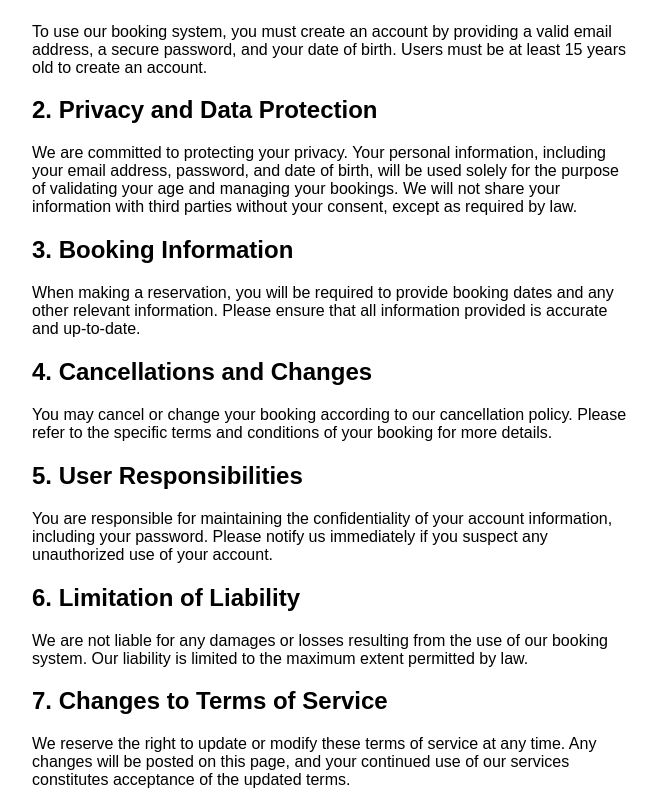
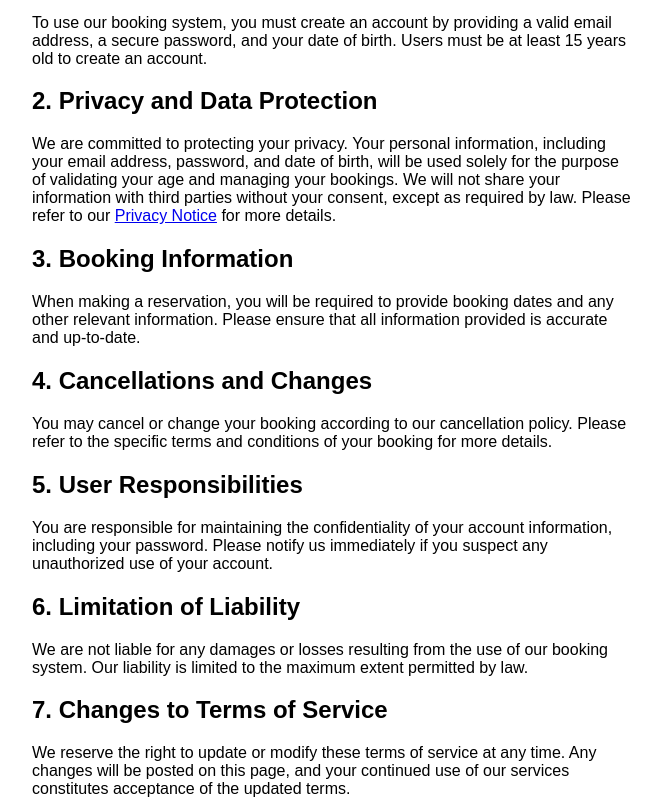
Before and after one commit to NKRisu/reimagined-lamp, a plain HTML site: page views/terms.html in a window 1280 px wide. Shown: the top 801 px of the page, without its empty margins (308-969 px from the left). Drawn offline with Linux system fonts and the light colour scheme.

Commit message:
added link
link to privacy notice

```diff
--- a/views/terms.html
+++ b/views/terms.html
@@ -17,7 +17,7 @@
         <p>To use our booking system, you must create an account by providing a valid email address, a secure password, and your date of birth. Users must be at least 15 years old to create an account.</p>
 
         <h2>2. Privacy and Data Protection</h2>
-        <p>We are committed to protecting your privacy. Your personal information, including your email address, password, and date of birth, will be used solely for the purpose of validating your age and managing your bookings. We will not share your information with third parties without your consent, except as required by law.</p>
+        <p>We are committed to protecting your privacy. Your personal information, including your email address, password, and date of birth, will be used solely for the purpose of validating your age and managing your bookings. We will not share your information with third parties without your consent, except as required by law. Please refer to our <a href="/privacynotice" target="_blank">Privacy Notice</a> for more details.</p>
 
         <h2>3. Booking Information</h2>
         <p>When making a reservation, you will be required to provide booking dates and any other relevant information. Please ensure that all information provided is accurate and up-to-date.</p>
```
